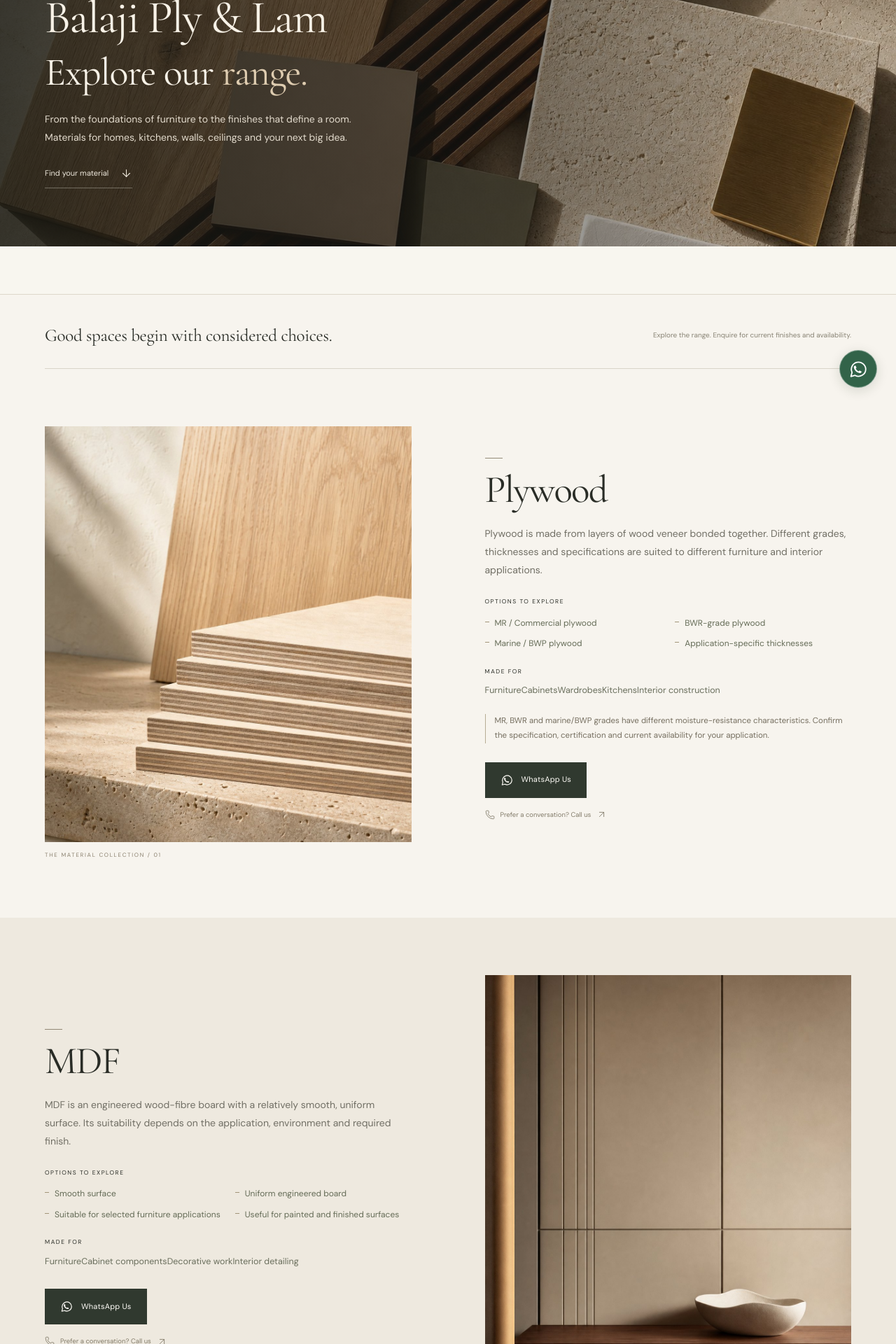
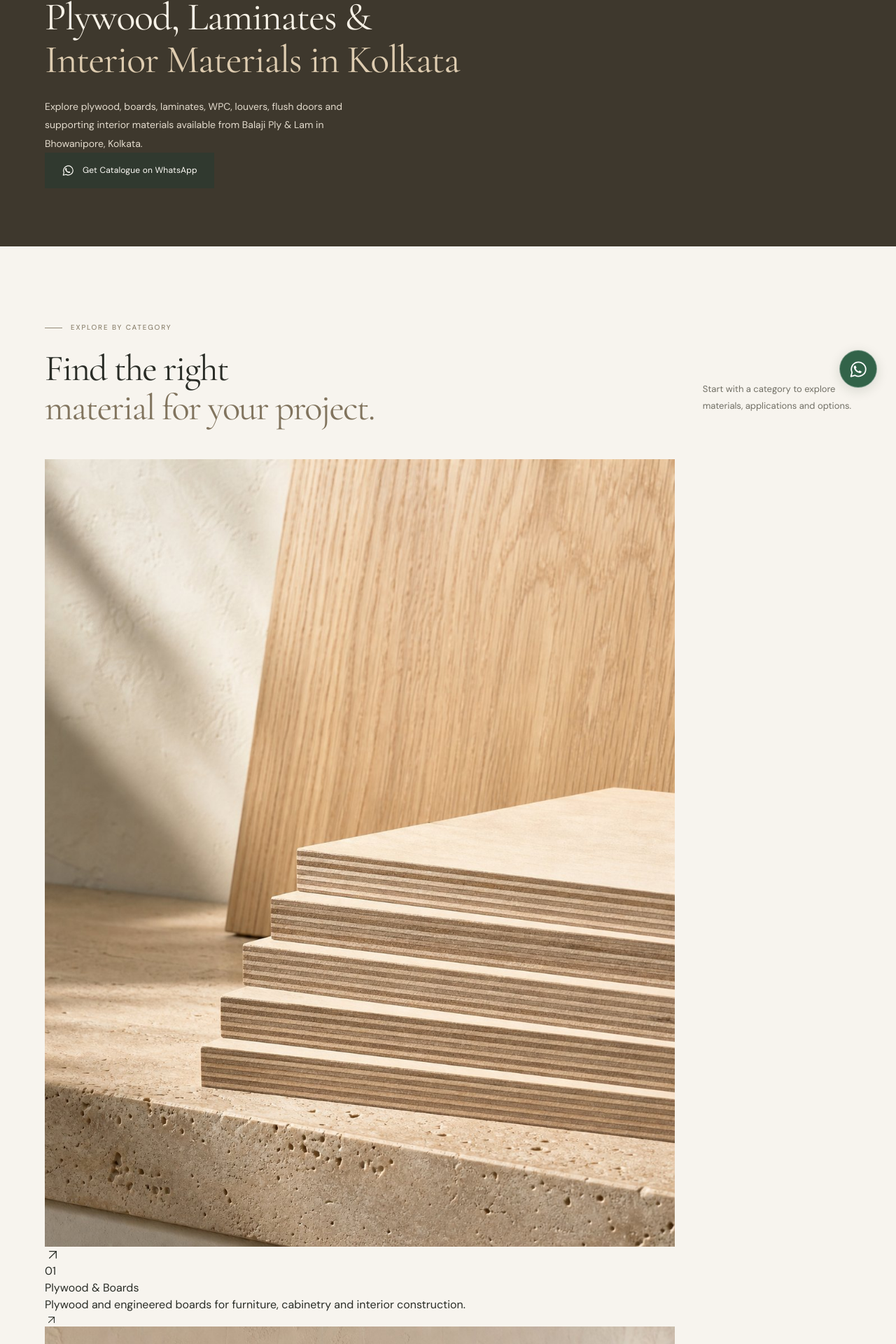
Before and after one commit to saharshg18/balaji-ply-lam-website, a React (Vite) app: page /products in a window 1280 px wide. Shown: the part 220-2140 px from the top of the page at 70% size. Built offline with nearby package versions, Linux system fonts and the light colour scheme.

Commit message:
Build SEO-focused products hub

```diff
--- a/src/pages/Products.tsx
+++ b/src/pages/Products.tsx
@@ -1,53 +1,335 @@
-import { useEffect, useRef, useState } from 'react';
+import { ArrowUpRight } from 'lucide-react';
 import { Link } from 'react-router-dom';
-import { ArrowDown, ArrowUpRight, Phone } from 'lucide-react';
+
 import { SEO } from '../components/SEO';
-import { ContactLink, Eyebrow, InnerHero, Reveal } from '../components/ui';
-import { business, materials } from '../data/site';
-
-function CollectionNavigation() {
-  const [active, setActive] = useState(materials[0].id);
-  const navigation = useRef<HTMLElement>(null);
-
-  useEffect(() => {
-    const observer = new IntersectionObserver((entries) => {
-      for (const entry of entries) {
-        if (entry.isIntersecting) setActive(entry.target.id);
-      }
-    }, { rootMargin: '-22% 0px -60% 0px', threshold: 0 });
-    document.querySelectorAll('[data-product-section]').forEach((section) => observer.observe(section));
-    return () => observer.disconnect();
-  }, []);
-
-  useEffect(() => {
-    const element = navigation.current;
-    const link = element?.querySelector<HTMLElement>(`[data-category="${active}"]`);
-    if (element && link && element.scrollWidth > element.clientWidth) {
-      element.scrollTo({ left: link.offsetLeft - (element.clientWidth - link.clientWidth) / 2, behavior: window.matchMedia('(prefers-reduced-motion: reduce)').matches ? 'instant' : 'smooth' });
-    }
-  }, [active]);
-
-  return <div className="collection-navigation"><nav className="container collection-nav" aria-label="Jump to a material category" ref={navigation}>{materials.map((material) => <Link key={material.id} to={`/products#${material.id}`} data-category={material.id} className={active === material.id ? 'is-active' : ''} aria-current={active === material.id ? 'location' : undefined} onClick={() => setActive(material.id)}>{material.navName}</Link>)}</nav></div>;
-}
+import {
+  ContactLink,
+  Eyebrow,
+  Reveal,
+  TextLink,
+} from '../components/ui';
+import {
+  brands,
+  materials,
+  messages,
+  productCategories,
+} from '../data/site';
 
 export function ProductsPage() {
   return (
     <>
       <SEO page="products" />
-      <InnerHero image="/images/material-palette.jpg" alt="An architectural palette of warm wood, decorative surfaces and tactile neutral materials" eyebrow="The collection / Kolkata" title={<>Explore our <em>range.</em></>} className="products-hero"><p className="inner-hero-description">From the foundations of furniture to the finishes that define a room. Materials for homes, kitchens, walls, ceilings and your next big idea.</p><Link to="/products#collection" className="text-link light-link hero-anchor">Find your material<ArrowDown size={17} strokeWidth={1.5} aria-hidden="true" /></Link></InnerHero>
-      <CollectionNavigation />
-      <div className="collection-intro container" id="collection"><p>Good spaces begin with considered choices.</p><span>Explore the range. Enquire for current finishes and availability.</span></div>
-      <div className="product-sections">
-        {materials.map((material, index) => (
-          <section key={material.id} id={material.id} data-product-section className={`product-detail${index % 2 === 1 ? ' product-detail-reverse' : ''}`} aria-labelledby={`${material.id}-title`}>
-            <div className="container product-detail-grid">
-              <Reveal className="product-detail-image"><img src={material.image} alt={material.alt} width="800" height="1000" loading="lazy" decoding="async" /><span className="product-image-caption">THE MATERIAL COLLECTION / 0{index + 1}</span></Reveal>
-              <Reveal className="product-detail-copy" delay={0.08}><Eyebrow>{material.eyebrow}</Eyebrow><h2 id={`${material.id}-title`}>{material.name}</h2><p className="product-description">{material.description}</p><div className="product-characteristics"><h3>Options to explore</h3><ul>{material.characteristics.map((characteristic) => <li key={characteristic}>{characteristic}</li>)}</ul></div><div className="product-applications"><h3>Made for</h3><p>{material.applications}</p></div>{material.note && <p className="product-note">{material.note}</p>}<ContactLink kind="whatsapp" message={material.message} className="product-enquiry">{material.cta}</ContactLink><a href={`tel:${business.phone}`} className="product-call"><Phone size={14} strokeWidth={1.5} aria-hidden="true" /><span>Prefer a conversation? Call us</span><ArrowUpRight size={15} strokeWidth={1.4} aria-hidden="true" /></a></Reveal>
+
+      {/* HERO */}
+      <section className="inner-hero">
+        <div className="container inner-hero-grid">
+          <Reveal>
+            <Eyebrow>PRODUCTS</Eyebrow>
+
+            <h1>
+              Plywood, Laminates &amp;
+              <br />
+              <em>Interior Materials in Kolkata</em>
+            </h1>
+          </Reveal>
+
+          <Reveal delay={0.1}>
+            <p className="inner-hero-description">
+              Explore plywood, boards, laminates, WPC, louvers,
+              flush doors and supporting interior materials
+              available from Balaji Ply &amp; Lam in Bhowanipore,
+              Kolkata.
+            </p>
+
+            <div className="button-group">
+              <ContactLink
+                kind="whatsapp"
+                message={messages.catalogue}
+              >
+                Get Catalogue on WhatsApp
+              </ContactLink>
             </div>
-          </section>
-        ))}
-      </div>
-      <div className="collection-footnote container"><p>Material and interior imagery is illustrative. Colours, textures, specifications and stock can vary. Visit our Bhowanipore store to see the current collection in person.</p></div>
+          </Reveal>
+        </div>
+      </section>
+
+      {/* PRODUCT CATEGORIES */}
+      <section
+        className="section"
+        aria-labelledby="product-categories-title"
+      >
+        <div className="container">
+          <Reveal className="section-heading-row">
+            <div>
+              <Eyebrow>EXPLORE BY CATEGORY</Eyebrow>
+
+              <h2 id="product-categories-title">
+                Find the right
+                <br />
+                <em>material for your project.</em>
+              </h2>
+            </div>
+
+            <div className="section-heading-aside">
+              <p>
+                Start with a category to explore
+                <br />
+                materials, applications and options.
+              </p>
+            </div>
+          </Reveal>
+
+          <div className="product-category-grid">
+            {productCategories.map((category, index) => (
+              <Link
+                key={category.id}
+                to={category.href}
+                className="product-category-card"
+              >
+                <div className="product-category-image">
+                  <img
+                    src={category.image}
+                    alt={category.alt}
+                    width="900"
+                    height="1100"
+                    loading={index < 2 ? 'eager' : 'lazy'}
+                    decoding="async"
+                  />
+
+                  <span className="product-category-arrow">
+                    <ArrowUpRight
+                      size={23}
+                      strokeWidth={1.35}
+                      aria-hidden="true"
+                    />
+                  </span>
+                </div>
+
+                <div className="product-category-meta">
+                  <span className="product-category-number">
+                    0{index + 1}
+                  </span>
+
+                  <div>
+                    <h3>{category.name}</h3>
+                    <p>{category.shortDescription}</p>
+                  </div>
+
+                  <ArrowUpRight
+                    size={19}
+                    strokeWidth={1.35}
+                    aria-hidden="true"
+                  />
+                </div>
+              </Link>
+            ))}
+          </div>
+        </div>
+      </section>
+
+      {/* FEATURED MATERIALS */}
+      <section
+        className="section materials-overview"
+        aria-labelledby="materials-overview-title"
+      >
+        <div className="container">
+          <Reveal className="section-heading-row">
+            <div>
+              <Eyebrow>MATERIALS</Eyebrow>
+
+              <h2 id="materials-overview-title">
+                From everyday essentials
+                <br />
+                <em>to specialised finishes.</em>
+              </h2>
+            </div>
+
+            <div className="section-heading-aside">
+              <p>
+                A quick overview of materials
+                <br />
+                available across our categories.
+              </p>
+            </div>
+          </Reveal>
+
+          <div className="materials-list">
+            {materials.map((material, index) => (
+              <div
+                className="materials-list-item"
+                key={material.id}
+              >
+                <span className="materials-list-number">
+                  {String(index + 1).padStart(2, '0')}
+                </span>
+
+                <div className="materials-list-content">
+                  <h3>{material.name}</h3>
+                  <p>{material.description}</p>
+                </div>
+
+                <Link
+                  to={material.href}
+                  aria-label={`Explore ${material.name}`}
+                >
+                  <ArrowUpRight
+                    size={20}
+                    strokeWidth={1.4}
+                    aria-hidden="true"
+                  />
+                </Link>
+              </div>
+            ))}
+          </div>
+        </div>
+      </section>
+
+      {/* BRANDS */}
+      <section
+        className="section"
+        aria-labelledby="product-brands-title"
+      >
+        <div className="container">
+          <Reveal className="section-heading-row">
+            <div>
+              <Eyebrow>BRANDS</Eyebrow>
+
+              <h2 id="product-brands-title">
+                Brands worth
+                <br />
+                <em>exploring.</em>
+              </h2>
+            </div>
+
+            <div className="section-heading-aside">
+              <p>
+                Explore the brands available
+                <br />
+                through our product range.
+              </p>
+
+              <TextLink to="/brands/">
+                View all brands
+              </TextLink>
+            </div>
+          </Reveal>
+
+          <div className="brand-grid">
+            {brands.slice(0, 6).map((brand) => (
+              <Link
+                key={brand.id}
+                to={brand.href}
+                className="brand-card"
+              >
+                <span className="brand-card-name">
+                  {brand.name}
+                </span>
+
+                <span className="brand-card-arrow">
+                  <ArrowUpRight
+                    size={20}
+                    strokeWidth={1.4}
+                    aria-hidden="true"
+                  />
+                </span>
+
+                <p>{brand.description}</p>
+              </Link>
+            ))}
+          </div>
+        </div>
+      </section>
+
+      {/* BUYING HELP */}
+      <section
+        className="section buying-help"
+        aria-labelledby="buying-help-title"
+      >
+        <div className="container buying-help-grid">
+          <Reveal>
+            <Eyebrow>NOT SURE WHAT TO CHOOSE?</Eyebrow>
+
+            <h2 id="buying-help-title">
+              Start with
+              <br />
+              <em>the right question.</em>
+            </h2>
+          </Reveal>
+
+          <Reveal delay={0.1}>
+            <p>
+              The right material depends on where it will be
+              used, the finish you want and the requirements of
+              your project. Our guides can help you compare
+              common options before you buy.
+            </p>
+
+            <div className="buying-help-links">
+              <TextLink to="/guides/">
+                Explore buying guides
+              </TextLink>
+
+              <TextLink to="/guides/plywood-price-in-kolkata/">
+                Understand plywood pricing
+              </TextLink>
+
+              <TextLink to="/guides/mr-vs-bwr-vs-bwp-plywood/">
+                Compare plywood types
+              </TextLink>
+            </div>
+          </Reveal>
+        </div>
+      </section>
+
+      {/* CTA */}
+      <section
+        className="professionals-section"
+        aria-labelledby="products-cta-title"
+      >
+        <div className="professionals-copy">
+          <Reveal>
+            <Eyebrow>LET'S FIND THE RIGHT MATERIAL</Eyebrow>
+
+            <h2 id="products-cta-title">
+              Have something
+              <br />
+              <em>specific in mind?</em>
+            </h2>
+
+            <p>
+              Tell us what you need and we'll help you explore
+              the available options. WhatsApp us for the latest
+              catalogue and availability.
+            </p>
+
+            <div className="button-group">
+              <ContactLink
+                kind="whatsapp"
+                message={messages.catalogue}
+                variant="light"
+              >
+                Get Catalogue on WhatsApp
+              </ContactLink>
+
+              <ContactLink
+                kind="call"
+                variant="outline-light"
+              />
+            </div>
+          </Reveal>
+        </div>
+
+        <div className="professionals-image">
+          <img
+            src="/images/material-palette.jpg"
+            alt="Interior material samples and finishes"
+            width="1200"
+            height="900"
+            loading="lazy"
+            decoding="async"
+          />
+        </div>
+      </section>
     </>
   );
 }
```
